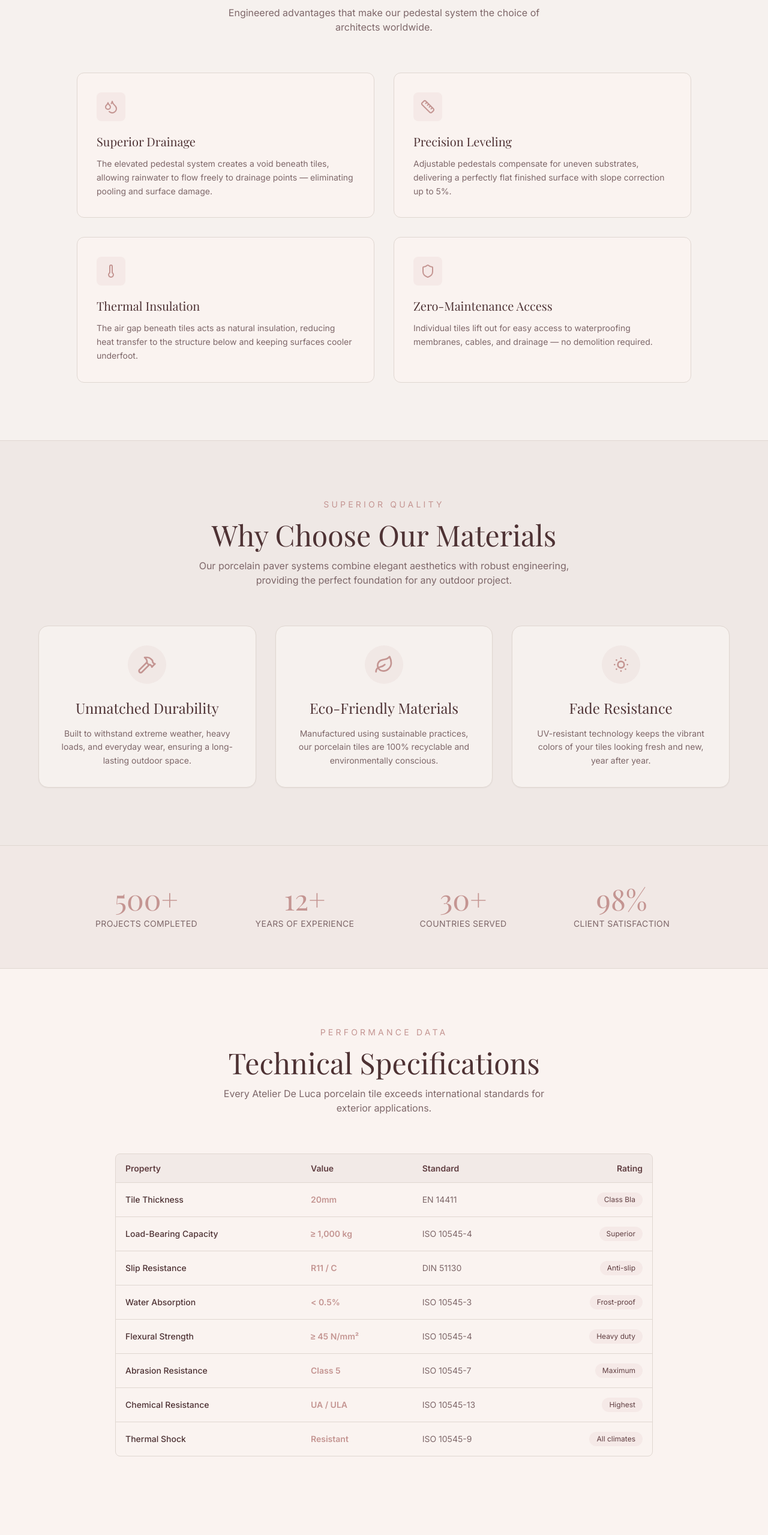
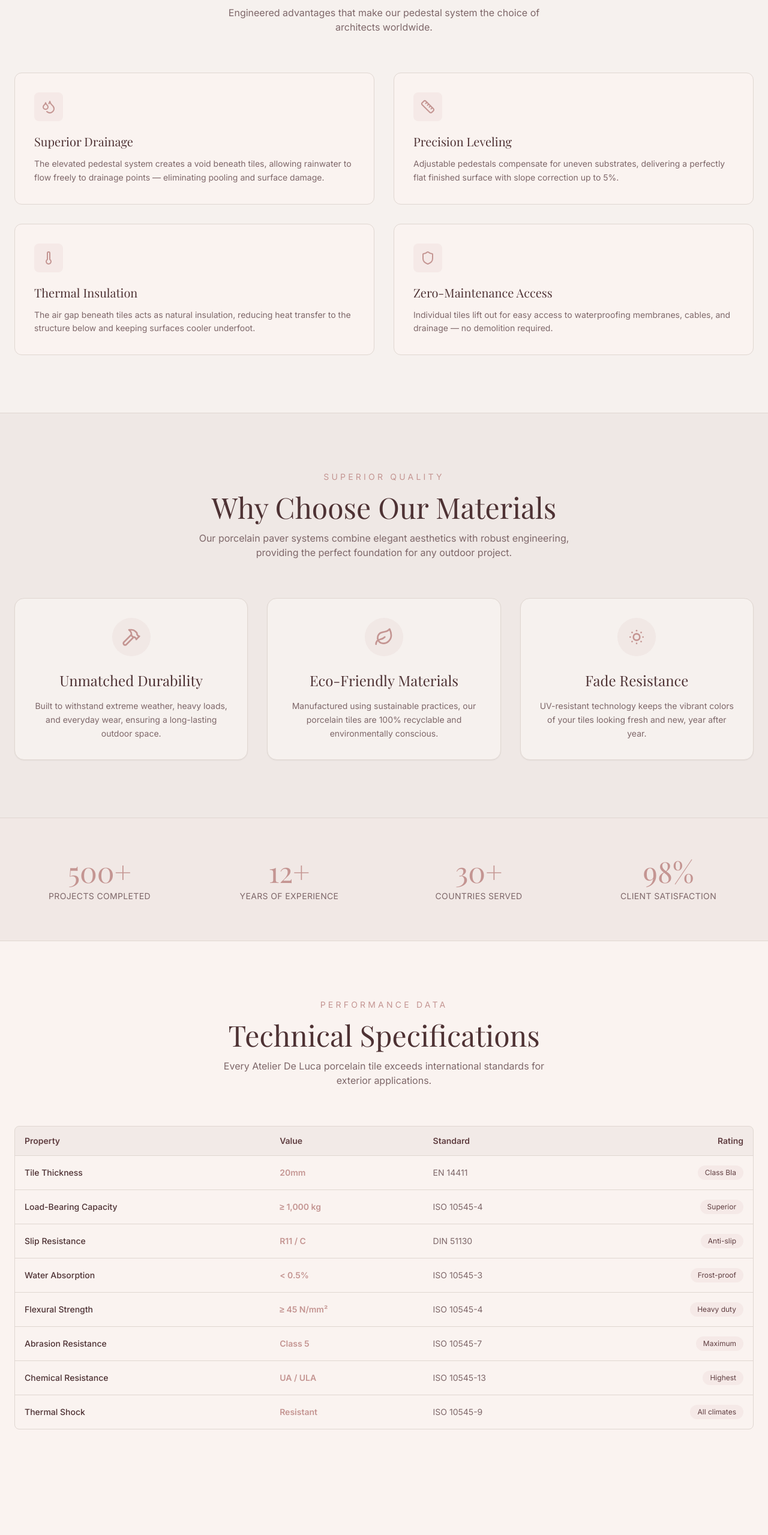
Before and after one commit to SamisDone/Atelier-De-Luca, a Next.js app: page / in a window 1280 px wide. Shown: the part 987-3546 px from the top of the page at 60% size. Built offline with nearby package versions, Linux system fonts and the light colour scheme.

Commit message:
fix: widen content sections to spread across full viewport

```diff
--- a/src/components/Contact.tsx
+++ b/src/components/Contact.tsx
@@ -6,7 +6,7 @@ import { Button } from "./ui/button";
 const Contact = () => {
   return (
     <section id="contact" className="py-24 bg-background relative overflow-hidden flex items-center justify-center">
-      <div className="container relative z-10 mx-auto px-6 max-w-4xl">
+      <div className="container relative z-10 mx-auto px-6 max-w-5xl">
         <motion.div
           initial={{ opacity: 0, y: 20 }}
           whileInView={{ opacity: 1, y: 0 }}
--- a/src/components/Features.tsx
+++ b/src/components/Features.tsx
@@ -61,7 +61,7 @@ const Features = () => {
         </motion.div>
 
         <motion.div
-          className="grid grid-cols-1 md:grid-cols-3 gap-8 max-w-6xl mx-auto"
+          className="grid grid-cols-1 md:grid-cols-3 gap-8"
           variants={containerVariants}
           initial="hidden"
           whileInView="visible"
--- a/src/components/SpecsTable.tsx
+++ b/src/components/SpecsTable.tsx
@@ -48,7 +48,7 @@ const SpecsTable = () => {
           whileInView={{ opacity: 1, y: 0 }}
           viewport={{ once: true }}
           transition={{ duration: 0.6, delay: 0.15 }}
-          className="max-w-4xl mx-auto rounded-lg border border-border overflow-hidden"
+          className="rounded-lg border border-border overflow-hidden"
         >
           <Table>
             <TableHeader>
--- a/src/components/Stats.tsx
+++ b/src/components/Stats.tsx
@@ -14,7 +14,7 @@ const Stats = () => {
     <section className="py-16 bg-brand/10 border-y border-border">
       <div className="container mx-auto px-6">
         <motion.div
-          className="grid grid-cols-2 md:grid-cols-4 gap-8 max-w-5xl mx-auto"
+          className="grid grid-cols-2 md:grid-cols-4 gap-8"
           initial={{ opacity: 0 }}
           whileInView={{ opacity: 1 }}
           viewport={{ once: true }}
--- a/src/components/SystemDetails.tsx
+++ b/src/components/SystemDetails.tsx
@@ -72,7 +72,7 @@ const SystemDetails = () => {
         </motion.div>
 
         <motion.div
-          className="grid grid-cols-1 md:grid-cols-2 gap-8 max-w-5xl mx-auto"
+          className="grid grid-cols-1 md:grid-cols-2 gap-8"
           variants={containerVariants}
           initial="hidden"
           whileInView="visible"
--- a/src/components/Testimonials.tsx
+++ b/src/components/Testimonials.tsx
@@ -64,7 +64,7 @@ const Testimonials = () => {
         </motion.div>
 
         <motion.div
-          className="grid grid-cols-1 md:grid-cols-3 gap-8 max-w-6xl mx-auto"
+          className="grid grid-cols-1 md:grid-cols-3 gap-8"
           variants={containerVariants}
           initial="hidden"
           whileInView="visible"
```
